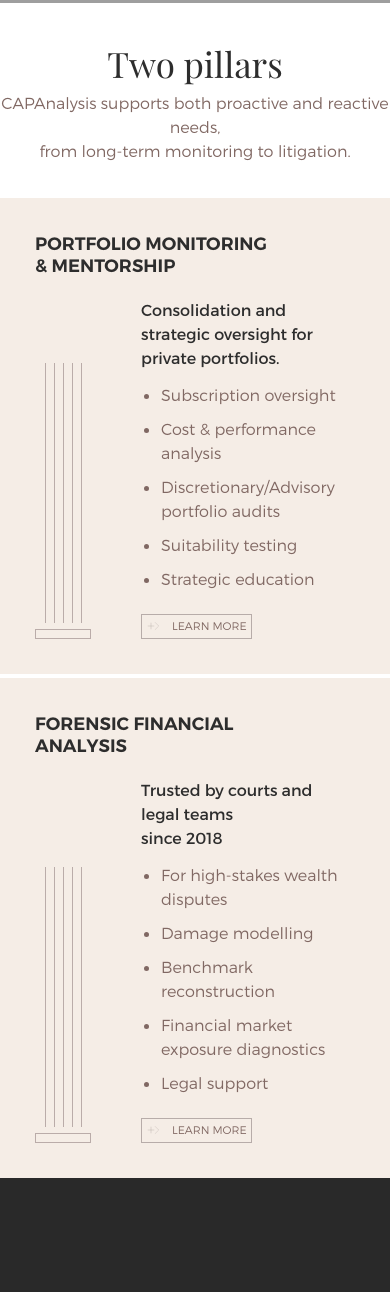
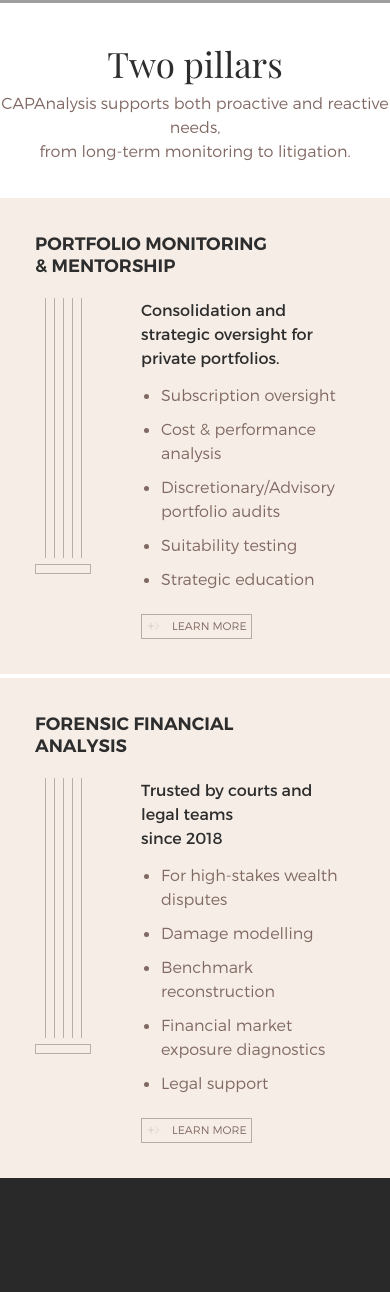
Before and after one commit to pierre-debruyne/CapAnalysis, a Next.js app: page / in a window 390 px wide. Shown: the part 769-2061 px from the top of the page. Built offline with nearby package versions, Linux system fonts and the light colour scheme; grey boxes are pictures that could not be loaded.

Commit message:
fix(home): bloc beige

```diff
--- a/src/app/page.tsx
+++ b/src/app/page.tsx
@@ -37,7 +37,7 @@
         {/*  Bloc 2 - Portfolio Monitoring & Mentorship */}
         <div className="bg-[#F5EDE6] w-full py-[35px] px-[35px] md:py-[37px] md:px-5 lg:px-0">
           <div className="flex justify-center flex-col items-start md:items-center">
-            <div className="mb-5 md:w-[399px]">
+            <div className="mb-5 md:w-[427px]">
               <h2 className="text-[18px] text-[#2D2D2D] uppercase font-semibold font-sans leading-tight text-start">
                 Portfolio Monitoring
                 <br />& Mentorship
@@ -45,7 +45,7 @@
             </div>
 
             <div className="flex gap-[50px]">
-              <div className="flex flex-col items-center justify-end">
+              <div className="flex flex-col items-center justify-start md:justify-end">
                 <div className="flex gap-2">
                   <div className="w-px h-[260px] bg-[#BAACA9]" />
                   <div className="w-px h-[260px] bg-[#BAACA9]" />
@@ -92,7 +92,7 @@
         {/* Bloc 2 - FORENSIC FINANCIAL  ANALYSIS */}
         <div className="bg-[#F5EDE6] w-full py-[35px] px-[35px] md:py-[37px] md:px-5 lg:px-0">
           <div className="flex justify-center flex-col items-start md:items-center">
-            <div className="mb-5 md:w-[399px]">
+            <div className="mb-5 md:w-[425px]">
               <h2 className="text-[18px] uppercase text-[#2D2D2D] font-semibold font-sans leading-tight text-start">
                 FORENSIC FINANCIAL
                 <br />
@@ -101,7 +101,7 @@
             </div>
 
             <div className="flex gap-[50px]">
-              <div className="flex flex-col items-center justify-end">
+              <div className="flex flex-col items-center justify-start md:justify-end">
                 <div className="flex gap-2">
                   <div className="w-px h-[260px] bg-[#BAACA9]" />
                   <div className="w-px h-[260px] bg-[#BAACA9]" />
```
